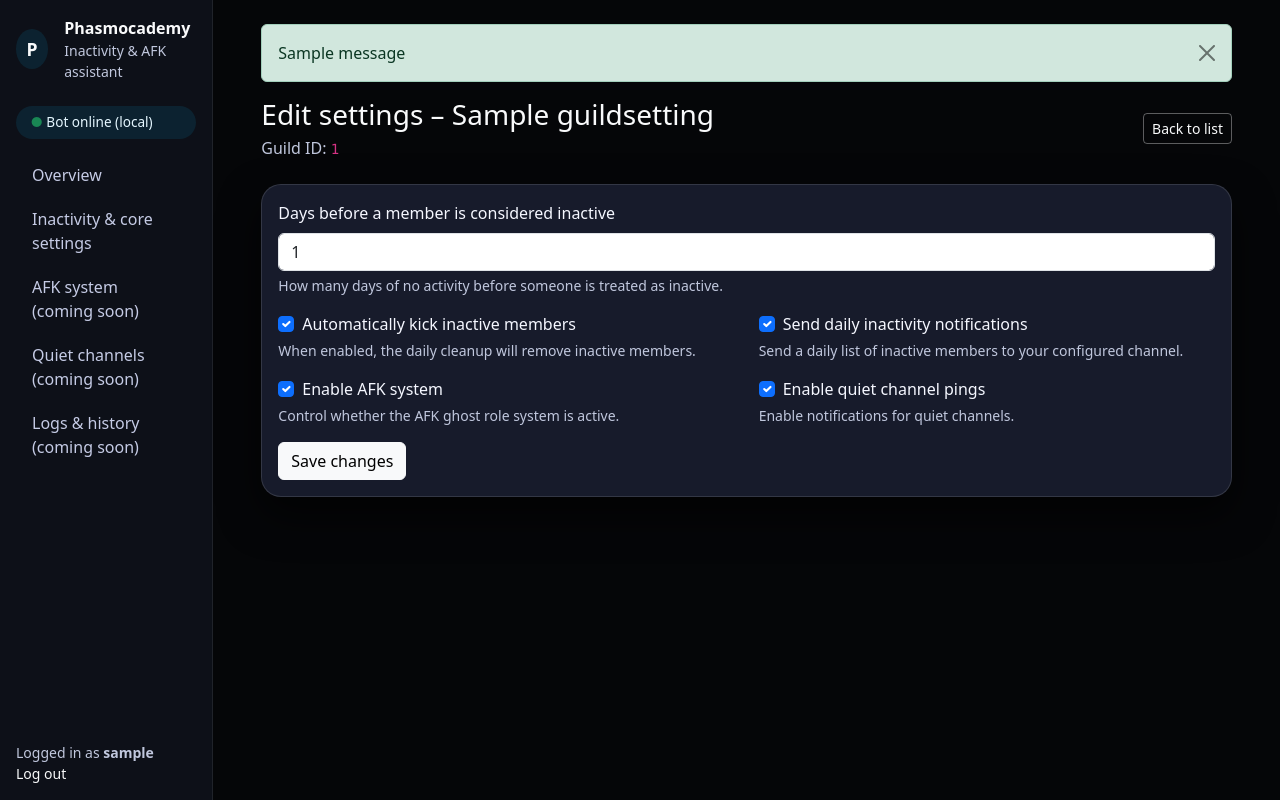
After one commit to VmMaster007/discord_inactivity_bot, a Django app: page /settings/guilds/1/ in a window 1280 px wide. The commit adds this page. Run offline with Django 5.2, Linux system fonts and the light colour scheme; a user stored in the database is signed in; tables that the repository leaves empty hold one stand-in row (values such as "Sample post"); one stand-in notice (Sample message) is shown.

Commit message:
css is now seperated into a different file

```diff
--- /dev/null
+++ b/dashboard/forms.py
@@ -0,0 +1,44 @@
+# dashboard/forms.py
+
+from django import forms
+from .models import GuildSettings
+
+
+class GuildSettingsForm(forms.ModelForm):
+    class Meta:
+        model = GuildSettings
+        fields = [
+            "inactivity_days",
+            "auto_kick_enabled",
+            "inactivity_notifications_enabled",
+            "afk_system_enabled",
+            "quiet_ping_enabled",
+        ]
+        labels = {
+            "inactivity_days": "Days before a member is considered inactive",
+            "auto_kick_enabled": "Automatically kick inactive members",
+            "inactivity_notifications_enabled": "Send daily inactivity notifications",
+            "afk_system_enabled": "Enable AFK system",
+            "quiet_ping_enabled": "Enable quiet channel pings",
+        }
+        widgets = {
+            "inactivity_days": forms.NumberInput(
+                attrs={
+                    "class": "form-control",
+                    "min": 1,
+                    "max": 365,
+                }
+            ),
+            "auto_kick_enabled": forms.CheckboxInput(
+                attrs={"class": "form-check-input"}
+            ),
+            "inactivity_notifications_enabled": forms.CheckboxInput(
+                attrs={"class": "form-check-input"}
+            ),
+            "afk_system_enabled": forms.CheckboxInput(
+                attrs={"class": "form-check-input"}
+            ),
+            "quiet_ping_enabled": forms.CheckboxInput(
+                attrs={"class": "form-check-input"}
+            ),
+        }
--- a/dashboard/urls.py
+++ b/dashboard/urls.py
@@ -4,6 +4,11 @@ from . import views
 app_name = "dashboard"
 
 urlpatterns = [
-    path("", views.overview, name="overview"),  # root -> overview
+    path("", views.overview, name="overview"),
     path("settings/guilds/", views.guild_settings_list, name="guild_settings_list"),
+    path(
+        "settings/guilds/<int:guild_id>/",
+        views.edit_guild_settings,
+        name="guild_settings_edit",
+    ),
 ]
--- a/dashboard/views.py
+++ b/dashboard/views.py
@@ -1,7 +1,9 @@
 from django.contrib.auth.decorators import login_required
-from django.shortcuts import render
+from django.shortcuts import render, get_object_or_404, redirect
+from django.contrib import messages
 
 from .models import GuildSettings
+from .forms import GuildSettingsForm
 
 
 @login_required
@@ -34,3 +36,23 @@ def guild_settings_list(request):
         "dashboard/guild_settings_list.html",
         {"guilds": guilds},
     )
+
+@login_required
+def edit_guild_settings(request, guild_id):
+    """Edit settings for a single guild."""
+    guild_settings = get_object_or_404(GuildSettings, pk=guild_id)
+
+    if request.method == "POST":
+        form = GuildSettingsForm(request.POST, instance=guild_settings)
+        if form.is_valid():
+            form.save()
+            messages.success(request, "Settings saved successfully.")
+            return redirect("dashboard:guild_settings_list")
+    else:
+        form = GuildSettingsForm(instance=guild_settings)
+
+    context = {
+        "guild_settings": guild_settings,
+        "form": form,
+    }
+    return render(request, "dashboard/guild_settings_edit.html", context)
--- /dev/null
+++ b/static/dashboard/styles.css
@@ -0,0 +1,82 @@
+body {
+  background-color: #050608;
+  color: #f9fafb;
+}
+
+/* Sidebar */
+.sidebar {
+  min-height: 100vh;
+  background: #0d1018; /* slightly lighter */
+  border-right: 1px solid rgba(255, 255, 255, 0.08);
+}
+.sidebar .nav-link {
+  color: #c5cbe5; /* brighter text */
+  border-radius: 0.75rem;
+  margin-bottom: 0.25rem;
+  font-weight: 500;
+}
+.sidebar .nav-link.active,
+.sidebar .nav-link:hover {
+  color: #fff;
+  background: linear-gradient(135deg, #00c6ff, #0072ff);
+  box-shadow: 0 0 12px rgba(0, 198, 255, 0.35);
+}
+
+.brand-pill {
+  border-radius: 999px;
+  background: rgba(0, 198, 255, 0.1);
+  padding: 0.4rem 0.9rem;
+  font-size: 0.85rem;
+  color: #e5f7ff;
+}
+
+/* Cards / panels */
+.card-panel {
+  background: #171b2b; /* lighter than before */
+  border: 1px solid rgba(255, 255, 255, 0.12);
+  border-radius: 1.25rem;
+  box-shadow: 0 18px 40px rgba(0, 0, 0, 0.65);
+}
+.card-panel .card-body {
+  color: #f5f7ff;
+}
+
+/* Make “muted” text still readable on dark bg */
+.text-muted {
+  color: #c0c7dd !important;
+}
+
+/* Tables */
+.table-dark {
+  color: #f9fafb;
+  background-color: #151827;
+}
+.table-dark thead tr {
+  background-color: #191c2f;
+}
+.table-dark tbody tr:nth-of-type(odd) {
+  background-color: rgba(255, 255, 255, 0.03);
+}
+.table-dark tbody tr:nth-of-type(even) {
+  background-color: rgba(255, 255, 255, 0.01);
+}
+.table-dark td,
+.table-dark th {
+  border-color: rgba(255, 255, 255, 0.08);
+}
+
+/* Buttons */
+.btn-outline-light {
+  border-color: rgba(255, 255, 255, 0.35);
+  color: #f9fafb;
+}
+.btn-outline-light:hover {
+  background-color: #f9fafb;
+  color: #050608;
+}
+
+/* Small helper for badges */
+.badge.bg-secondary {
+  background-color: rgba(255, 255, 255, 0.16) !important;
+  color: #e1e5ff;
+}
--- a/templates/dashboard/base.html
+++ b/templates/dashboard/base.html
@@ -1,3 +1,4 @@
+{% load static %}
 <!doctype html>
 <html lang="en">
 <head>
@@ -9,39 +10,7 @@
     href="https://cdn.jsdelivr.net/npm/bootstrap@5.3.3/dist/css/bootstrap.min.css"
     rel="stylesheet"
   >
-  <style>
-    body {
-      background-color: #050608;
-      color: #f8f9fa;
-    }
-    .sidebar {
-      min-height: 100vh;
-      background: #0b0d12;
-      border-right: 1px solid rgba(255,255,255,0.05);
-    }
-    .sidebar .nav-link {
-      color: #aeb4c4;
-      border-radius: 0.75rem;
-      margin-bottom: 0.25rem;
-      font-weight: 500;
-    }
-    .sidebar .nav-link.active,
-    .sidebar .nav-link:hover {
-      color: #fff;
-      background: linear-gradient(135deg, #00c6ff, #0072ff);
-    }
-    .brand-pill {
-      border-radius: 999px;
-      background: rgba(255,255,255,0.03);
-      padding: 0.4rem 0.9rem;
-      font-size: 0.85rem;
-    }
-    .card-panel {
-      background: #10121a;
-      border: 1px solid rgba(255,255,255,0.03);
-      border-radius: 1.25rem;
-    }
-  </style>
+  <link rel="stylesheet" href="{% static 'dashboard/styles.css' %}">
 </head>
 <body>
 
@@ -94,8 +63,20 @@
       </div>
     </aside>
 
+
+
     <!-- Main content -->
     <main class="col py-4 px-4 px-lg-5">
+          {% if messages %}
+            <div class="mb-3">
+            {% for message in messages %}
+                <div class="alert alert-{{ message.tags }} alert-dismissible fade show" role="alert">
+                {{ message }}
+                <button type="button" class="btn-close" data-bs-dismiss="alert" aria-label="Close"></button>
+                </div>
+            {% endfor %}
+            </div>
+        {% endif %}
       {% block content %}{% endblock %}
     </main>
   </div>
--- /dev/null
+++ b/templates/dashboard/guild_settings_edit.html
@@ -0,0 +1,94 @@
+{% extends "dashboard/base.html" %}
+
+{% block content %}
+<div class="d-flex justify-content-between align-items-center mb-4">
+  <div>
+    <h1 class="h3 mb-1">
+      Edit settings – {{ guild_settings.guild_name|default:"(unnamed guild)" }}
+    </h1>
+    <p class="text-muted mb-0">
+      Guild ID: <code>{{ guild_settings.guild_id }}</code>
+    </p>
+  </div>
+  <a href="{% url 'dashboard:guild_settings_list' %}" class="btn btn-outline-light btn-sm">
+    Back to list
+  </a>
+</div>
+
+<div class="card card-panel">
+  <div class="card-body">
+    <form method="post" novalidate>
+      {% csrf_token %}
+
+      <div class="mb-3">
+        <label class="form-label" for="id_inactivity_days">
+          {{ form.inactivity_days.label }}
+        </label>
+        {{ form.inactivity_days }}
+        <div class="form-text text-muted">
+          How many days of no activity before someone is treated as inactive.
+        </div>
+        {% if form.inactivity_days.errors %}
+          <div class="text-danger small">
+            {{ form.inactivity_days.errors|join:", " }}
+          </div>
+        {% endif %}
+      </div>
+
+      <div class="row">
+        <div class="col-12 col-md-6 mb-3">
+          <div class="form-check">
+            {{ form.auto_kick_enabled }}
+            <label class="form-check-label" for="id_auto_kick_enabled">
+              {{ form.auto_kick_enabled.label }}
+            </label>
+          </div>
+          <div class="form-text text-muted">
+            When enabled, the daily cleanup will remove inactive members.
+          </div>
+        </div>
+
+        <div class="col-12 col-md-6 mb-3">
+          <div class="form-check">
+            {{ form.inactivity_notifications_enabled }}
+            <label class="form-check-label" for="id_inactivity_notifications_enabled">
+              {{ form.inactivity_notifications_enabled.label }}
+            </label>
+          </div>
+          <div class="form-text text-muted">
+            Send a daily list of inactive members to your configured channel.
+          </div>
+        </div>
+
+        <div class="col-12 col-md-6 mb-3">
+          <div class="form-check">
+            {{ form.afk_system_enabled }}
+            <label class="form-check-label" for="id_afk_system_enabled">
+              {{ form.afk_system_enabled.label }}
+            </label>
+          </div>
+          <div class="form-text text-muted">
+            Control whether the AFK ghost role system is active.
+          </div>
+        </div>
+
+        <div class="col-12 col-md-6 mb-3">
+          <div class="form-check">
+            {{ form.quiet_ping_enabled }}
+            <label class="form-check-label" for="id_quiet_ping_enabled">
+              {{ form.quiet_ping_enabled.label }}
+            </label>
+          </div>
+          <div class="form-text text-muted">
+            Enable notifications for quiet channels.
+          </div>
+        </div>
+      </div>
+
+      <button type="submit" class="btn btn-light">
+        Save changes
+      </button>
+    </form>
+  </div>
+</div>
+{% endblock %}
--- a/templates/dashboard/guild_settings_list.html
+++ b/templates/dashboard/guild_settings_list.html
@@ -70,7 +70,7 @@
             <td>
               <a
                 class="btn btn-sm btn-outline-light"
-                href="/admin/dashboard/guildsettings/{{ g.pk }}/change/"
+                href="{% url 'dashboard:guild_settings_edit' g.guild_id %}"
               >
                 Edit
               </a>
```
Also changed, not shown: panel/settings.py (+8 -0 lines).
